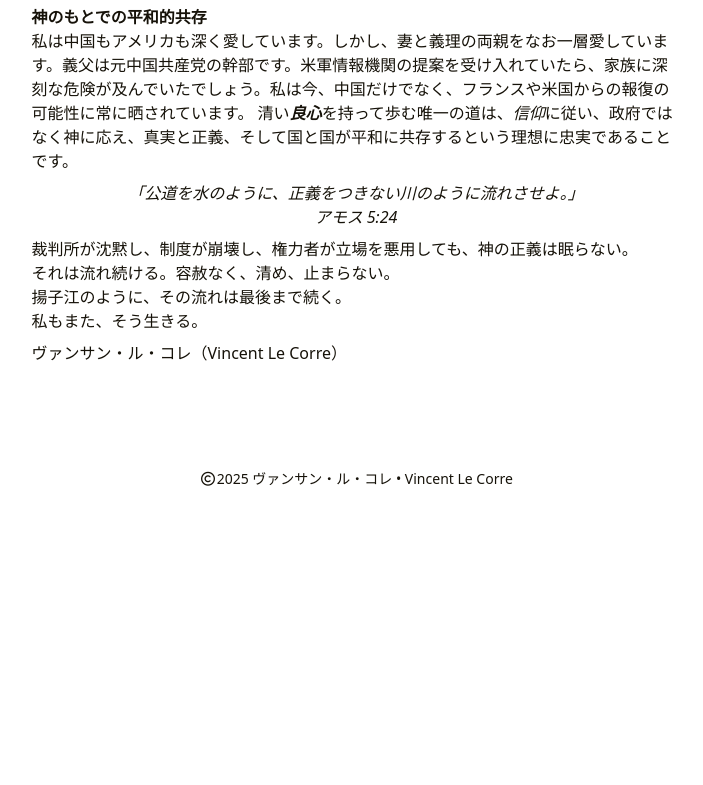
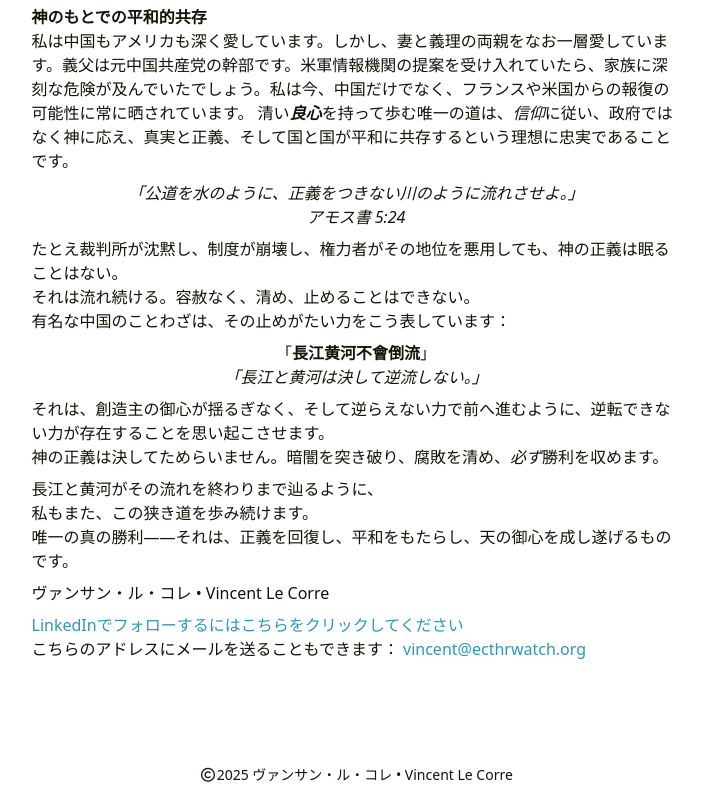
Before and after one commit to ecthrwatch/ja.vincentlecorre.org, a plain HTML site: page index.html in a window 1280 px wide. Shown: the part 1117-1902 px from the top of the page, without its empty margins (284-987 px from the left). Before the commit the page ends 1606 px from the top, so only its background shows below. Drawn offline with nearby package versions, Linux system fonts and the light colour scheme; some packages are replaced by stand-ins of ours.

Commit message:
Commit message.

```diff
--- a/index.html
+++ b/index.html
@@ -21,11 +21,17 @@
 神のもとでの平和的共存
 私は中国もアメリカも深く愛しています。しかし、妻と義理の両親をなお一層愛しています。義父は元中国共産党の幹部です。米軍情報機関の提案を受け入れていたら、家族に深刻な危険が及んでいたでしょう。私は今、中国だけでなく、フランスや米国からの報復の可能性に常に晒されています。 清い良心を持って歩む唯一の道は、信仰に従い、政府ではなく神に応え、真実と正義、そして国と国が平和に共存するという理想に忠実であることです。
 「公道を水のように、正義をつきない川のように流れさせよ。」
-アモス 5:24 裁判所が沈黙し、制度が崩壊し、権力者が立場を悪用しても、神の正義は眠らない。
-それは流れ続ける。容赦なく、清め、止まらない。
-揚子江のように、その流れは最後まで続く。
-私もまた、そう生きる。
-ヴァンサン・ル・コレ（Vincent Le Corre）">
+アモス書 5:24 たとえ裁判所が沈黙し、制度が崩壊し、権力者がその地位を悪用しても、神の正義は眠ることはない。
+それは流れ続ける。容赦なく、清め、止めることはできない。
+有名な中国のことわざは、その止めがたい力をこう表しています：
+「長江黄河不會倒流」
+「長江と黄河は決して逆流しない。」 それは、創造主の御心が揺るぎなく、そして逆らえない力で前へ進むように、逆転できない力が存在することを思い起こさせます。
+神の正義は決してためらいません。暗闇を突き破り、腐敗を清め、必ず勝利を収めます。
+長江と黄河がその流れを終わりまで辿るように、
+私もまた、この狭き道を歩み続けます。
+唯一の真の勝利――それは、正義を回復し、平和をもたらし、天の御心を成し遂げるものです。
+ヴァンサン・ル・コレ • Vincent Le Corre
+LinkedInでフォローするにはこちらをクリックしてください こちらのアドレスにメールを送ることもできます： vincent@ecthrwatch.org">
   <meta property="og:locale" content="ja">
   <meta property="og:type" content="website">
 
@@ -44,11 +50,17 @@
 神のもとでの平和的共存
 私は中国もアメリカも深く愛しています。しかし、妻と義理の両親をなお一層愛しています。義父は元中国共産党の幹部です。米軍情報機関の提案を受け入れていたら、家族に深刻な危険が及んでいたでしょう。私は今、中国だけでなく、フランスや米国からの報復の可能性に常に晒されています。 清い良心を持って歩む唯一の道は、信仰に従い、政府ではなく神に応え、真実と正義、そして国と国が平和に共存するという理想に忠実であることです。
 「公道を水のように、正義をつきない川のように流れさせよ。」
-アモス 5:24 裁判所が沈黙し、制度が崩壊し、権力者が立場を悪用しても、神の正義は眠らない。
-それは流れ続ける。容赦なく、清め、止まらない。
-揚子江のように、その流れは最後まで続く。
-私もまた、そう生きる。
-ヴァンサン・ル・コレ（Vincent Le Corre）">
+アモス書 5:24 たとえ裁判所が沈黙し、制度が崩壊し、権力者がその地位を悪用しても、神の正義は眠ることはない。
+それは流れ続ける。容赦なく、清め、止めることはできない。
+有名な中国のことわざは、その止めがたい力をこう表しています：
+「長江黄河不會倒流」
+「長江と黄河は決して逆流しない。」 それは、創造主の御心が揺るぎなく、そして逆らえない力で前へ進むように、逆転できない力が存在することを思い起こさせます。
+神の正義は決してためらいません。暗闇を突き破り、腐敗を清め、必ず勝利を収めます。
+長江と黄河がその流れを終わりまで辿るように、
+私もまた、この狭き道を歩み続けます。
+唯一の真の勝利――それは、正義を回復し、平和をもたらし、天の御心を成し遂げるものです。
+ヴァンサン・ル・コレ • Vincent Le Corre
+LinkedInでフォローするにはこちらをクリックしてください こちらのアドレスにメールを送ることもできます： vincent@ecthrwatch.org">
 <meta name="application-name" content="My cool site">
 <meta name="apple-mobile-web-app-title" content="My cool site">
 <meta name="referrer" content="no-referrer" /><meta name="theme-color" content="#ffffff"><meta name="msapplication-TileColor" content="#da532c"><link rel="shortcut icon" type="image/x-icon" href="/favicon.ico" />
@@ -72,7 +84,7 @@
         <div id="mask"></div><div class="wrapper"><header class="desktop" id="header-desktop">
     <div class="header-wrapper">
         <div class="header-title">
-            <a href="/" title="Vincent Le Corre">Vincent Le Corre</a>
+            <a href="/" title="Vincent Le Corre">ヴァンサン・ル・コレ • Vincent Le Corre</a>
         </div>
         <div class="menu">
             <div class="menu-inner"><a href="javascript:void(0);" class="menu-item theme-switch" title="Switch Theme">
@@ -110,7 +122,7 @@
     <div class="header-container">
         <div class="header-wrapper">
             <div class="header-title">
-                <a href="/" title="Vincent Le Corre">Vincent Le Corre</a>
+                <a href="/" title="Vincent Le Corre">ヴァンサン・ル・コレ • Vincent Le Corre</a>
             </div>
             <div class="menu-toggle" id="menu-toggle-mobile">
                 <span></span><span></span><span></span>
@@ -172,13 +184,24 @@
 清い<em><strong>良心</strong></em>を持って歩む唯一の道は、<em>信仰</em>に従い、政府ではなく神に応え、真実と正義、そして国と国が平和に共存するという理想に忠実であることです。</p>
 <div style="text-align: center; font-style: italic;">
 「公道を水のように、正義をつきない川のように流れさせよ。」<br>
-アモス 5:24 <!-- （口語訳聖書） -->
+アモス書 5:24 <!-- （口語訳聖書） -->
 </div>
-<p>裁判所が沈黙し、制度が崩壊し、権力者が立場を悪用しても、神の正義は眠らない。<br>
-それは流れ続ける。容赦なく、清め、止まらない。<br>
-揚子江のように、その流れは最後まで続く。<br>
-私もまた、そう生きる。</p>
-<p>ヴァンサン・ル・コレ（Vincent Le Corre）</p>
+<p>たとえ裁判所が沈黙し、制度が崩壊し、権力者がその地位を悪用しても、神の正義は眠ることはない。<br>
+それは流れ続ける。容赦なく、清め、止めることはできない。<br>
+有名な中国のことわざは、その止めがたい力をこう表しています：</p>
+<div style="text-align: center;">
+「<span style="font-weight: bold;">長江黄河不會倒流</span>」<br><span style="font-style: italic;">「長江と黄河は決して逆流しない。」</span>
+</div>
+<p>それは、創造主の御心が揺るぎなく、そして逆らえない力で前へ進むように、逆転できない力が存在することを思い起こさせます。<br>
+神の正義は決してためらいません。暗闇を突き破り、腐敗を清め、<em>必ず</em>勝利を収めます。</p>
+<p>長江と黄河がその流れを終わりまで辿るように、<br>
+私もまた、この狭き道を歩み続けます。<br>
+唯一の真の勝利――それは、正義を回復し、平和をもたらし、天の御心を成し遂げるものです。</p>
+<p>ヴァンサン・ル・コレ • Vincent Le Corre</p>
+<p>
+  <a href="https://www.linkedin.com/in/x-v-france">LinkedInでフォローするにはこちらをクリックしてください</a><br/>
+  こちらのアドレスにメールを送ることもできます： <a href="mailto:vincent@ecthrwatch.org">vincent@ecthrwatch.org</a>
+</p>
 </div>
             </div></div></div>
             </main><footer class="footer">
```
Also changed, not shown: 404.html (+2 -2 lines), categories/index.html (+2 -2 lines), tags/index.html (+2 -2 lines).
